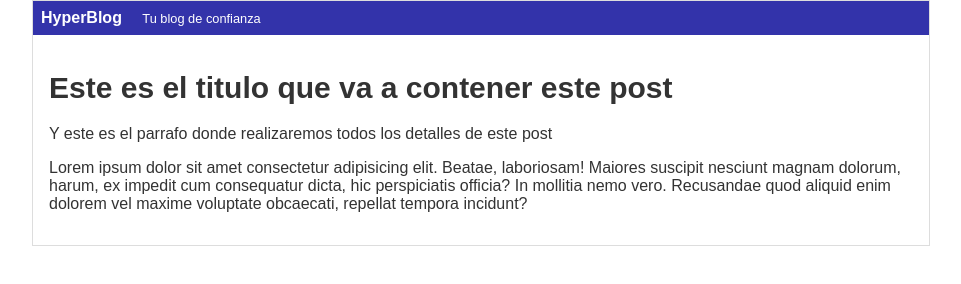
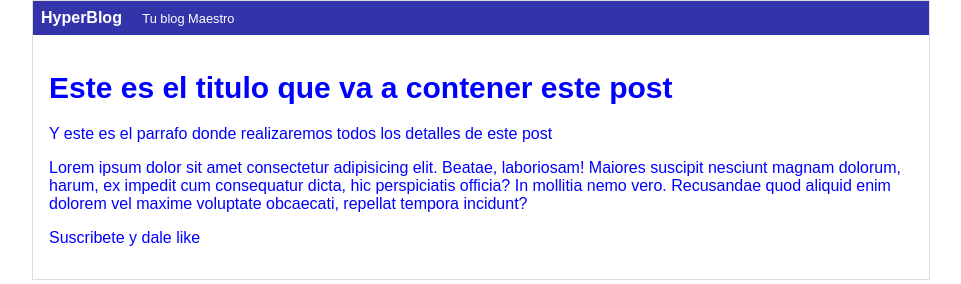
Before and after one commit to johandavidcm/Curso-Git, a plain HTML site: page index.html in a window 1280 px wide. Shown: the whole page, without its empty margins (159-1120 px from the left). Drawn offline with Linux system fonts and the light colour scheme.

Commit message:
Modificacion de la cabecera y el color del texto

```diff
--- a/css/estilos.css
+++ b/css/estilos.css
@@ -1,7 +1,7 @@
 body{
     text-align: center;
     font-family: Arial, Helvetica, sans-serif;
-    color: #333;
+    color: blue;
     margin: 0;
     padding: 0;
 }
--- a/index.html
+++ b/index.html
@@ -10,7 +10,7 @@
     <div id="container">
         <div id="cabecera">
             HyperBlog
-            <span id="tagline">Tu blog de confianza</span>
+            <span id="tagline">Tu blog Maestro</span>
         </div>
         <div id="post">
             <h1>Este es el titulo que va a contener este post</h1>
@@ -20,6 +20,7 @@
                 impedit cum consequatur dicta, hic perspiciatis officia? In mollitia nemo
                 vero. Recusandae quod aliquid enim dolorem vel maxime voluptate obcaecati,
                 repellat tempora incidunt?</p>
+            <p>Suscribete y dale like</p>
         </div>
     </div>
 </body>
```
